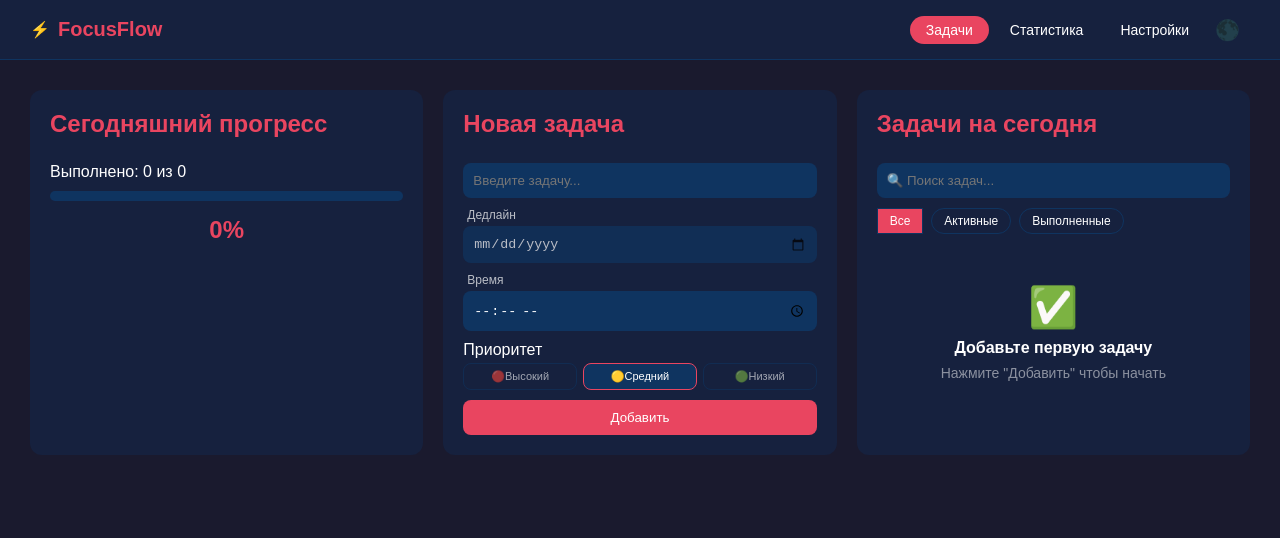
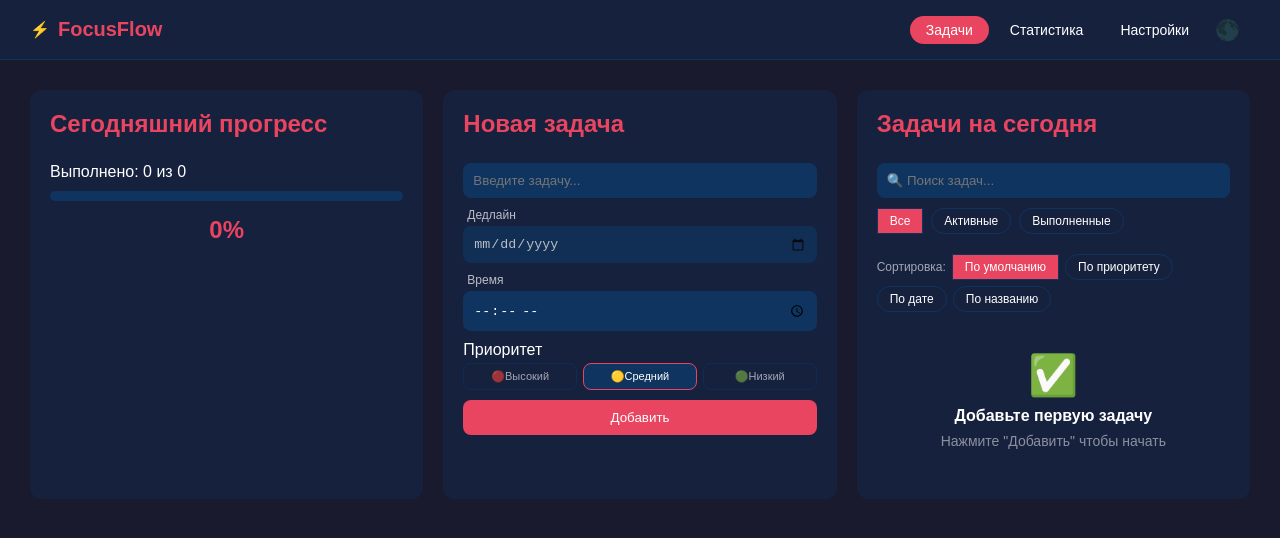
Before and after one commit to Pandapop16/focusflow-react, a React (Vite) app: page / in a window 1280 px wide. Shown: the top 538 px of the page. Built offline with nearby package versions, Linux system fonts and the light colour scheme.

Commit message:
feat: sort tasks by priorty,date,name

```diff
--- a/src/TaskList.jsx
+++ b/src/TaskList.jsx
@@ -4,6 +4,7 @@ function TaskList({ tasks, onToggle, onDelete, onEdit, filter, onFilterChange })
   const [search, setSearch] = useState('')
   const [editingId, setEditingId] = useState(null)
   const [editText, setEditText] = useState('')
+  const [sortBy, setSortBy] = useState('none')
 
   const filteredTasks = tasks
     .filter(function(task) {
@@ -13,6 +14,22 @@ function TaskList({ tasks, onToggle, onDelete, onEdit, filter, onFilterChange })
     })
     .filter(function(task) {
       return task.text.toLowerCase().includes(search.toLowerCase())
+    })
+
+  const sortedTasks = [...filteredTasks].sort(function(a, b) {
+    if (sortBy === 'priority') {
+      const order = { high: 0, medium: 1, low: 2 }
+      return order[a.priority] - order[b.priority]
+    }
+    if (sortBy === 'date') {
+      if (!a.date) return 1
+      if (!b.date) return -1
+      return new Date(a.date) - new Date(b.date)
+    }
+    if (sortBy === 'name') {
+      return a.text.localeCompare(b.text)
+    }
+    return 0
   })
 
   return (
@@ -40,7 +57,27 @@ function TaskList({ tasks, onToggle, onDelete, onEdit, filter, onFilterChange })
         >Выполненные</button>
       </div>
 
-      {filteredTasks.length === 0 ? (
+      <div className="sort-buttons">
+        <span className="sort-label">Сортировка:</span>
+        <button
+          className={`filter-btn ${sortBy === 'none' ? 'active-filter' : ''}`}
+          onClick={() => setSortBy('none')}
+        >По умолчанию</button>
+        <button
+          className={`filter-btn ${sortBy === 'priority' ? 'active-filter' : ''}`}
+          onClick={() => setSortBy('priority')}
+        >По приоритету</button>
+        <button
+          className={`filter-btn ${sortBy === 'date' ? 'active-filter' : ''}`}
+          onClick={() => setSortBy('date')}
+        >По дате</button>
+        <button
+          className={`filter-btn ${sortBy === 'name' ? 'active-filter' : ''}`}
+          onClick={() => setSortBy('name')}
+        >По названию</button>
+      </div>
+
+      {sortedTasks.length === 0 ? (
         <div className="empty-state">
           <p className="empty-icon">✅</p>
           <p className="empty-title">
@@ -54,7 +91,7 @@ function TaskList({ tasks, onToggle, onDelete, onEdit, filter, onFilterChange })
         </div>
       ) : (
         <ul>
-          {filteredTasks.map(function(task) {
+          {sortedTasks.map(function(task) {
             return (
               <li key={task.id} onClick={() => onToggle(task.id)}>
                 <input
@@ -85,9 +122,7 @@ function TaskList({ tasks, onToggle, onDelete, onEdit, filter, onFilterChange })
                     onClick={(e) => e.stopPropagation()}
                   />
                 ) : (
-                  <span
-                    className={task.done ? 'completed' : ''}
-                  >
+                  <span className={task.done ? 'completed' : ''}>
                     {task.priority === 'high' ? '🔴 ' : task.priority === 'low' ? '🟢 ' : '🟡 '}
                     {task.text}
                   </span>
@@ -109,6 +144,7 @@ function TaskList({ tasks, onToggle, onDelete, onEdit, filter, onFilterChange })
                     )}
                   </div>
                 )}
+
                 <button
                   className="edit-btn"
                   onClick={(e) => {
--- a/src/index.css
+++ b/src/index.css
@@ -491,3 +491,15 @@ body.light-theme {
   background-color: var(--color-input);
   border-color: var(--color-accent);
 }
+
+.sort-buttons {
+  display: flex;
+  flex-wrap: wrap;
+  gap: 6px;
+  align-items: center;
+}
+
+.sort-label {
+  font-size: 12px;
+  opacity: 0.6;
+}
```
Lines whose indentation alone changed are shown as unchanged.
